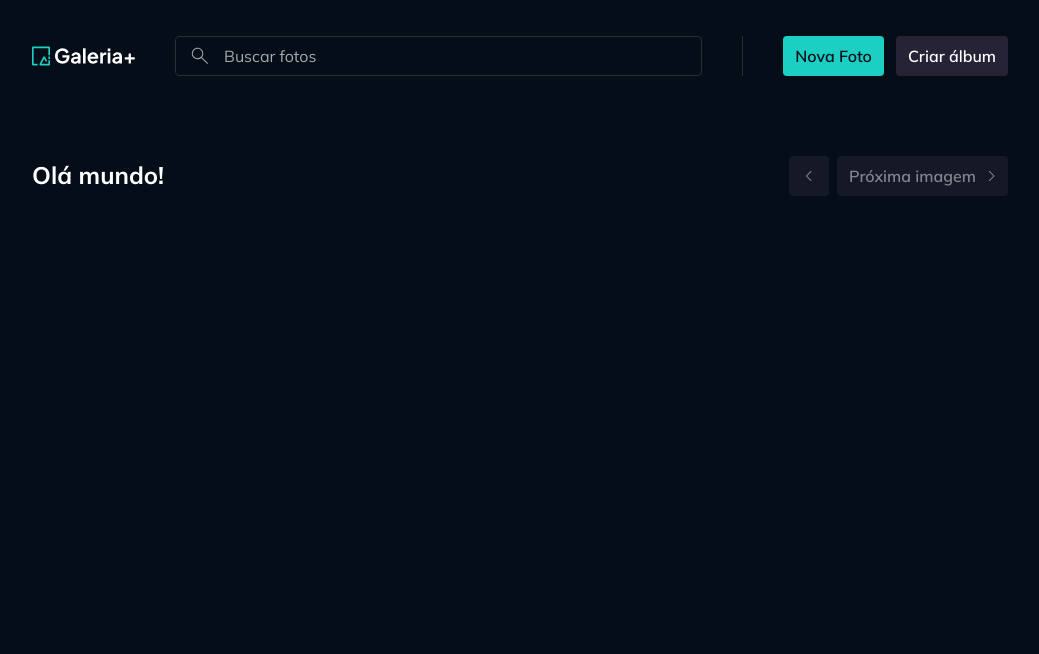
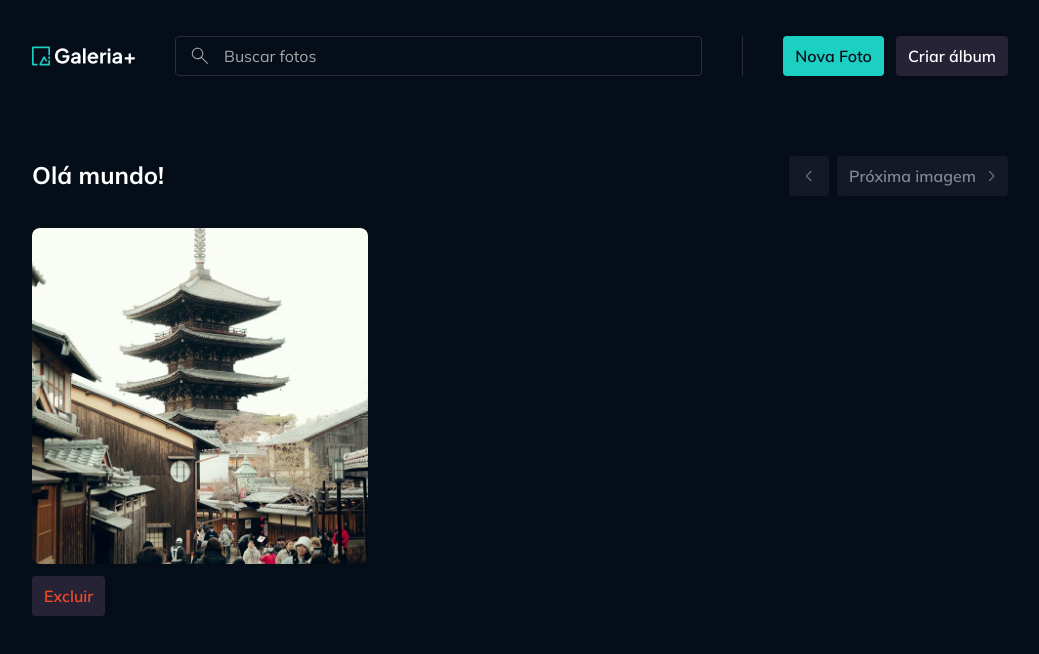
Before and after one commit to Buenohy/gallery-plus, a React (Vite) app: page /fotos/123 in a window 1280 px wide. Shown: the top 654 px of the page, without its empty margins (120-1159 px from the left). Built offline with nearby package versions, Linux system fonts and the light colour scheme.

Commit message:
feat: mock page-photo-details ImagePreview and Button

```diff
--- a/src/pages/page-photo-details.tsx
+++ b/src/pages/page-photo-details.tsx
@@ -1,4 +1,6 @@
+import Button from '../components/button';
 import Container from '../components/container';
+import ImagePreview from '../components/image-preview';
 import Skeleton from '../components/skeleton';
 import Text from '../components/text';
 import PhotosNavigator from '../contexts/photos/components/photos-navigator';
@@ -36,6 +38,24 @@
         )}
         <PhotosNavigator loading={isLoadingPhoto} />
       </header>
+      <div className="grid grid-cols-[21rem] gap-24">
+        <div className="space-y-3">
+          {!isLoadingPhoto ? (
+            <ImagePreview
+              src={`/images/${photo?.imageId}`}
+              title={photo?.title}
+              imageClassName="h-[21rem]"
+            />
+          ) : (
+            <Skeleton className="h-[21rem]" />
+          )}
+          {!isLoadingPhoto ? (
+            <Button variant="destructive">Excluir</Button>
+          ) : (
+            <Skeleton className="w-20 h-10" />
+          )}
+        </div>
+      </div>
     </Container>
   );
 }
```
